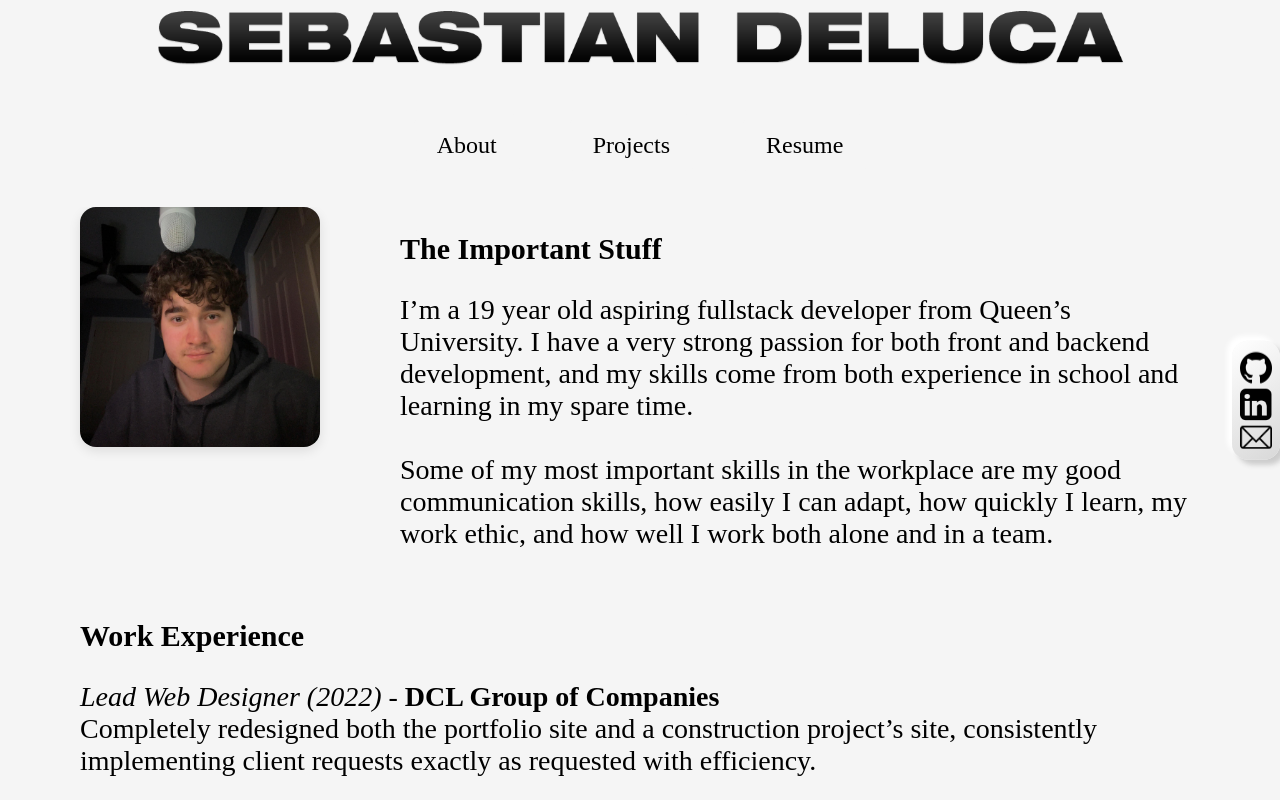
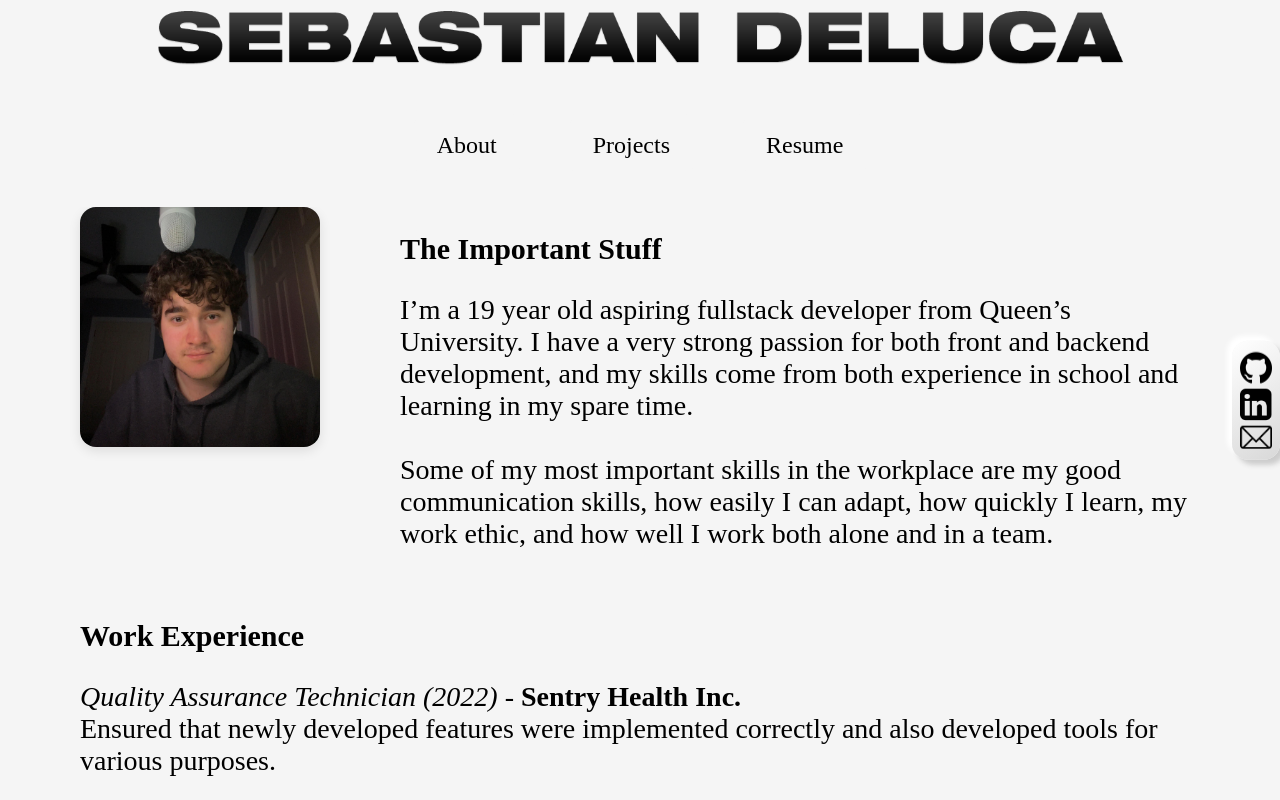
Before and after one commit to sebastiandeluca/sebastiandelucasite, a React (Create React App) app: page / in a window 1280 px wide. Both pictures are taken after a click on the button "About". Shown: the top 800 px of the page. Built offline with nearby package versions, Linux system fonts and the light colour scheme; a web font is replaced by a local one.

Commit message:
Updated Experience/Automatic Aging
Added Sentry Health QA experience to work experience section as well as made it so that my age is automatically calculated when the page is loaded rather than me having to go change it every year.

```diff
--- a/src/App.js
+++ b/src/App.js
@@ -100,6 +100,11 @@ const Projects = (props) => {
 
 
 const About = (props) => {
+  let age = 1;
+  let dob = new Date("07/07/2002");
+  let month_diff = Date.now() - dob.getTime();
+  let year = new Date(month_diff);
+  age = Math.abs(year.getUTCFullYear() - 1970);
     return(
 
       <div className="About">
@@ -110,13 +115,17 @@ const About = (props) => {
           <div className='text-block'>
             <h2 className='text-head'>The Important Stuff</h2>
             <p className='description'>
-              I’m a 19 year old aspiring fullstack developer from Queen’s University. I have a very strong passion for both front and backend development, and my skills come from both experience in school and learning in my spare time.
+              I’m a {age} year old aspiring fullstack developer from Queen’s University. I have a very strong passion for both front and backend development, and my skills come from both experience in school and learning in my spare time.
               <br></br><br></br>Some of my most important skills in the workplace are my good communication skills, how easily I can adapt, how quickly I learn, my work ethic, and how well I work both alone and in a team.
             </p>
           </div>
         </div>
         <div className='text-block'>
           <h2 className='text-head'>Work Experience</h2>
+          <p className='description'>
+            <em>Quality Assurance Technician (2022)</em> - <strong>Sentry Health Inc.</strong><br></br>
+            Ensured that newly developed features were implemented correctly and also developed tools for various purposes.
+          </p>
           <p className='description'>
             <em>Lead Web Designer (2022)</em> - <strong>DCL Group of Companies</strong><br></br>
             Completely redesigned both the portfolio site and a construction project’s site, consistently implementing client requests exactly as requested with efficiency.
```
Also changed, not shown: 1 other file (tests, documents, lock files or other folders).
